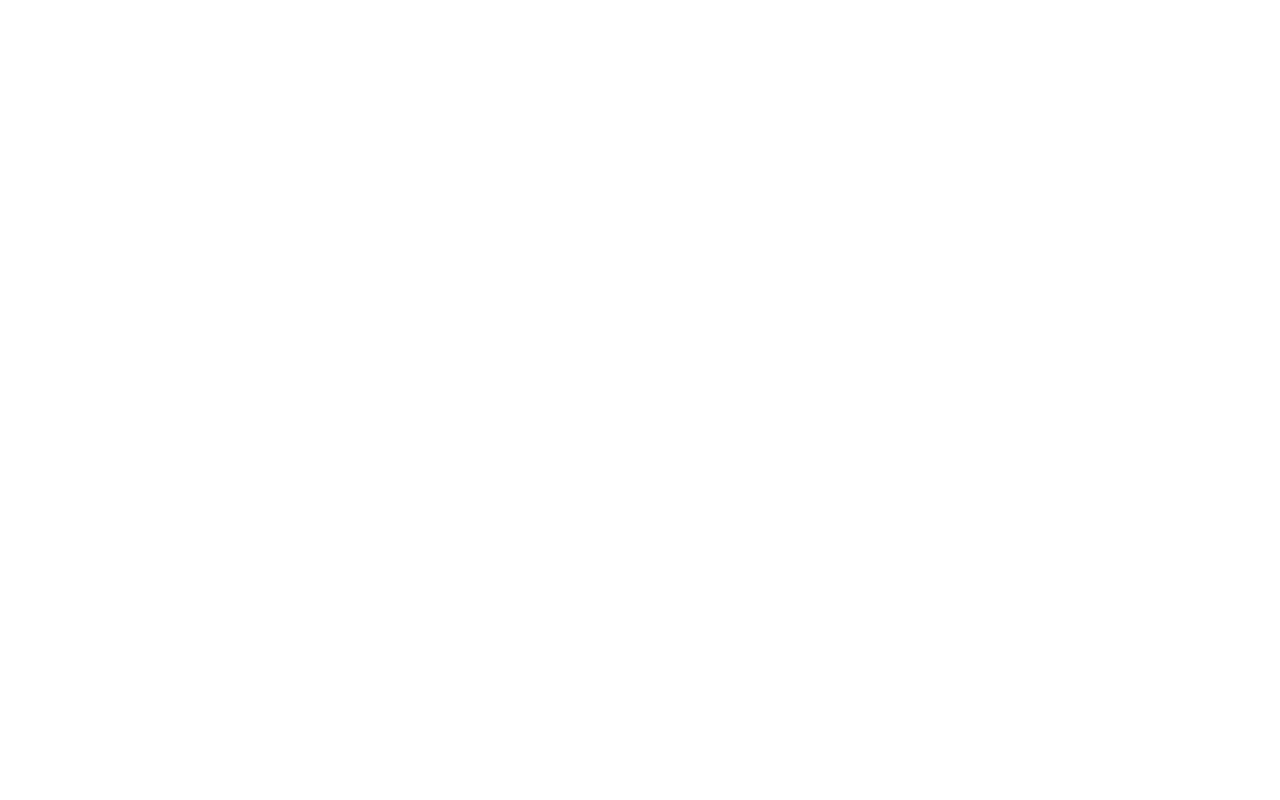
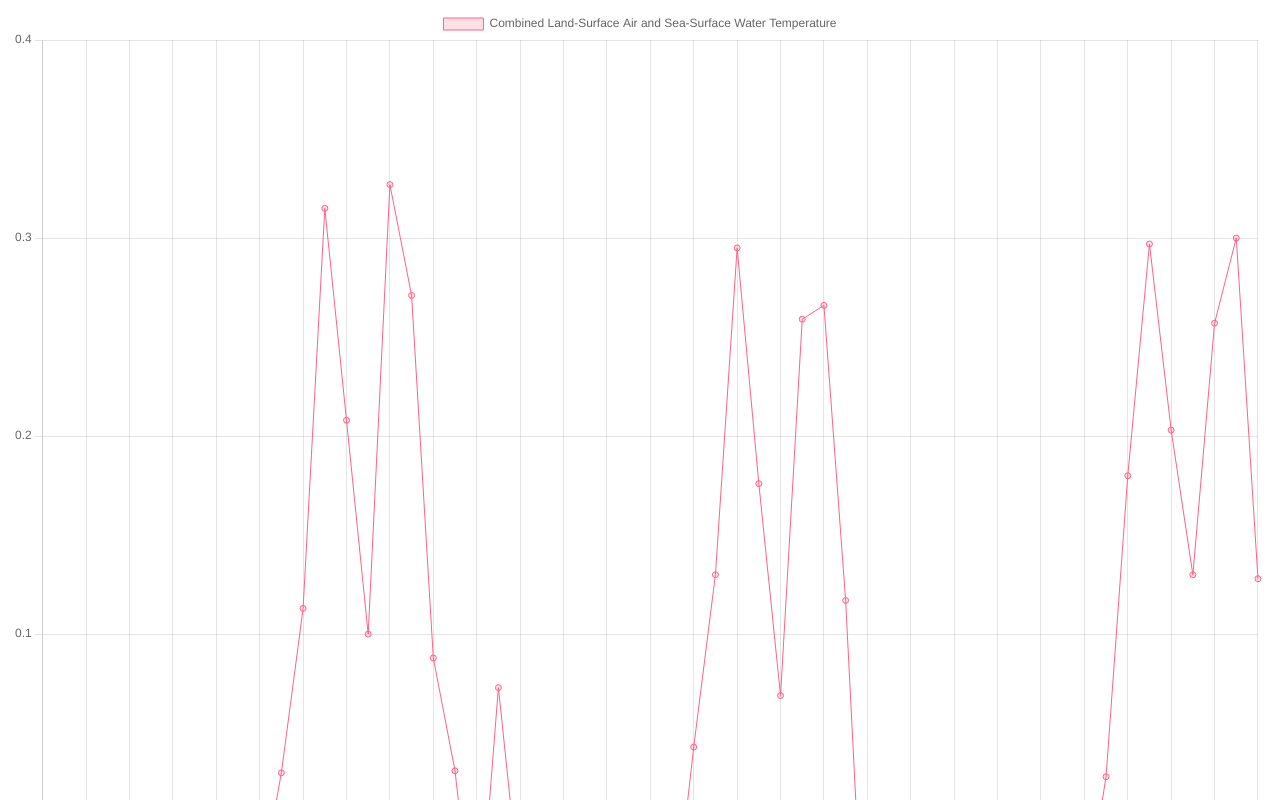
Before and after one commit to IdrissGarfa/Data-and-APIs-JavaScript, a plain HTML site: page part2/index.html in a window 1280 px wide. Shown: the top 800 px of the page. Drawn offline with nearby package versions, Linux system fonts and the light colour scheme.

Commit message:
graphing with chart.js

```diff
--- a/part2/data.csv
+++ b/part2/data.csv
@@ -1,3 +1,58 @@
 Year,Glob,N.Hemi,S.Hemi,24N-90N,24S-24N,90S-24S,64N-90N,44N-64N,24N-44N,EQU-24N,24S-EQU,44S-24S,64S-44S,90S-64S
 2003, -0.134, -0.293,  0.026, -0.465, -0.006,  0.028, -1.184, -0.248, -0.369, -0.035,  0.022, -0.126,  0.164,  0.220
 2004, -0.181, -0.263, -0.099, -0.391, -0.119, -0.054, -1.303, -0.238, -0.188, -0.072, -0.165, -0.094,  0.026, -0.095
+2005, -0.021, -0.066,  0.024, -0.121,  0.024,  0.018, -0.292,  0.123, -0.227,  0.017,  0.032, -0.145,  0.034,  0.478
+2006, -0.080, -0.080, -0.080, -0.090, -0.107, -0.034, -0.191, -0.070, -0.070, -0.066, -0.148, -0.090, -0.038,  0.142
+2007, -0.063, -0.050, -0.076,  0.011, -0.133, -0.044,  0.022,  0.155, -0.089, -0.142, -0.124, -0.124, -0.111,  0.331
+2008, -0.181, -0.223, -0.138, -0.187, -0.250, -0.082, -0.601, -0.021, -0.161, -0.277, -0.223, -0.034, -0.031, -0.328
+2009, -0.033, -0.110,  0.044, -0.228,  0.051,  0.050, -0.322, -0.434, -0.059,  0.067,  0.036, -0.004,  0.098,  0.117
+2010,  0.007,  0.058, -0.045,  0.021,  0.057, -0.075,  0.259, -0.074,  0.005,  0.114, -0.000, -0.102,  0.091, -0.324
+2011, -0.096, -0.127, -0.066, -0.080, -0.263,  0.110,  0.198, -0.125, -0.143, -0.197, -0.329, -0.010,  0.095,  0.497
+2012, -0.061, -0.086, -0.035, -0.054, -0.086, -0.034,  0.240, -0.190, -0.061, -0.134, -0.037, -0.056, -0.004, -0.027
+2013, -0.031, -0.095,  0.033, -0.112, -0.027,  0.045, -0.443, -0.063, -0.034, -0.069,  0.015,  0.048,  0.007,  0.110
+2014,  0.030,  0.042,  0.017,  0.009,  0.045,  0.029, -0.173,  0.098,  0.010,  0.091, -0.001,  0.108, -0.009, -0.130
+2015,  0.113,  0.189,  0.038,  0.145,  0.233, -0.078, -0.366,  0.346,  0.182,  0.254,  0.212,  0.108, -0.111, -0.570
+2016,  0.315,  0.402,  0.228,  0.475,  0.372,  0.079,  1.186,  0.307,  0.349,  0.292,  0.452,  0.066, -0.024,  0.323
+2017,  0.208,  0.253,  0.164,  0.291,  0.167,  0.180,  0.253,  0.270,  0.317,  0.196,  0.138,  0.198,  0.194,  0.099
+2018,  0.100,  0.097,  0.103,  0.131,  0.019,  0.177,  0.134, -0.016,  0.228,  0.046, -0.008,  0.142,  0.103,  0.434
+2019,  0.327,  0.366,  0.288,  0.409,  0.336,  0.232,  0.773,  0.446,  0.263,  0.302,  0.370,  0.267,  0.008,  0.578
+2020,  0.271,  0.411,  0.131,  0.559,  0.190,  0.092,  0.761,  0.748,  0.367,  0.190,  0.190, -0.019,  0.125,  0.359
+2021,  0.088,  0.191, -0.014,  0.316, -0.037,  0.028, -0.040,  0.308,  0.441,  0.004, -0.078,  0.057,  0.037, -0.079
+2003,  0.031, -0.122,  0.183, -0.318,  0.189,  0.168, -0.970, -0.030, -0.292,  0.171,  0.206, -0.013,  0.385,  0.277
+2004, -0.066, -0.146,  0.014, -0.288,  0.019,  0.042, -1.365, -0.047, -0.089,  0.067, -0.028, -0.005,  0.174, -0.081
+2005,  0.073,  0.040,  0.105, -0.002,  0.111,  0.096, -0.170,  0.301, -0.148,  0.104,  0.118, -0.086,  0.145,  0.543
+2006, -0.032, -0.038, -0.026, -0.048, -0.068,  0.032, -0.211,  0.039, -0.051, -0.022, -0.113, -0.038,  0.074,  0.161
+2007, -0.029, -0.016, -0.042,  0.055, -0.118,  0.006,  0.095,  0.200, -0.055, -0.121, -0.114, -0.108, -0.021,  0.404
+2008, -0.171, -0.212, -0.129, -0.167, -0.247, -0.073, -0.529,  0.004, -0.161, -0.279, -0.214, -0.058,  0.026, -0.314
+2009, -0.061, -0.195,  0.074, -0.357,  0.032,  0.113, -0.712, -0.511, -0.136,  0.047,  0.016,  0.002,  0.176,  0.319
+2010, -0.001,  0.038, -0.040,  0.001,  0.038, -0.055,  0.205, -0.054, -0.030,  0.093, -0.018, -0.088,  0.151, -0.365
+2011, -0.090, -0.125, -0.056, -0.078, -0.260,  0.125,  0.194, -0.100, -0.154, -0.195, -0.326, -0.017,  0.164,  0.470
+2012, -0.063, -0.076, -0.050, -0.031, -0.097, -0.051,  0.320, -0.163, -0.059, -0.144, -0.049, -0.046, -0.005, -0.156
+2013, -0.054, -0.123,  0.014, -0.141, -0.061,  0.041, -0.534, -0.113, -0.029, -0.096, -0.026,  0.028,  0.022,  0.122
+2014,  0.043,  0.064,  0.023,  0.026,  0.072,  0.022, -0.136,  0.056,  0.060,  0.121,  0.024,  0.125, -0.042, -0.160
+2015,  0.130,  0.239,  0.022,  0.203,  0.274, -0.134, -0.203,  0.406,  0.204,  0.292,  0.257,  0.133, -0.307, -0.591
+2016,  0.295,  0.406,  0.183,  0.489,  0.367,  0.005,  1.301,  0.275,  0.360,  0.283,  0.451,  0.028, -0.164,  0.272
+2017,  0.176,  0.241,  0.110,  0.291,  0.141,  0.107,  0.296,  0.256,  0.312,  0.166,  0.116,  0.167,  0.014,  0.113
+2018,  0.069,  0.085,  0.053,  0.115,  0.016,  0.094,  0.198, -0.069,  0.210,  0.040, -0.009,  0.135, -0.122,  0.403
+2019,  0.259,  0.312,  0.206,  0.347,  0.307,  0.107,  0.698,  0.388,  0.204,  0.258,  0.355,  0.250, -0.297,  0.486
+2020,  0.266,  0.433,  0.100,  0.589,  0.196,  0.037,  0.835,  0.733,  0.412,  0.198,  0.194,  0.013, -0.099,  0.383
+2021,  0.117,  0.226,  0.009,  0.317,  0.056, -0.001, -0.197,  0.277,  0.515,  0.090,  0.022,  0.106, -0.156, -0.011Annual Temperature Anomalies (deg C) GHCNv4/ERSSTv5 vs. 2007-2016
+2003, -0.099, -0.144, -0.053, -0.236,  0.012, -0.109, -0.574, -0.100, -0.215, -0.006,  0.031, -0.179,  0.068, -0.255
+2004, -0.182, -0.234, -0.130, -0.352, -0.078, -0.151, -1.604, -0.129, -0.091, -0.057, -0.098, -0.143,  0.059, -0.654
+2005, -0.040, -0.037, -0.044, -0.062, -0.008, -0.062, -0.081,  0.142, -0.186,  0.001, -0.017, -0.132,  0.013,  0.014
+2006, -0.081, -0.077, -0.085, -0.091, -0.074, -0.079, -0.336, -0.025, -0.057, -0.055, -0.094, -0.110,  0.022, -0.199
+2007, -0.053, -0.039, -0.068,  0.052, -0.167, -0.007,  0.044,  0.238, -0.064, -0.174, -0.160, -0.126, -0.101,  0.599
+2008, -0.175, -0.211, -0.138, -0.160, -0.255, -0.082, -0.533, -0.007, -0.138, -0.287, -0.223, -0.098, -0.085, -0.017
+2009, -0.062, -0.168,  0.045, -0.299,  0.047,  0.030, -0.651, -0.481, -0.070,  0.028,  0.066, -0.022, -0.024,  0.333
+2010,  0.004,  0.007,  0.001, -0.052,  0.053, -0.005,  0.150, -0.219, -0.013,  0.096,  0.011,  0.009,  0.030, -0.140
+2011, -0.108, -0.147, -0.070, -0.090, -0.260,  0.075,  0.281, -0.146, -0.173, -0.232, -0.288,  0.019,  0.008,  0.434
+2012, -0.071, -0.077, -0.064, -0.033, -0.106, -0.061,  0.146, -0.153, -0.015, -0.143, -0.070, -0.062,  0.020, -0.234
+2013, -0.041, -0.093,  0.012, -0.128, -0.052,  0.062, -0.524, -0.039, -0.060, -0.041, -0.064,  0.004,  0.053,  0.251
+2014,  0.028,  0.026,  0.029, -0.000,  0.036,  0.044, -0.032,  0.055, -0.024,  0.066,  0.007,  0.099,  0.009, -0.067
+2015,  0.180,  0.285,  0.076,  0.240,  0.325, -0.073, -0.067,  0.399,  0.240,  0.353,  0.298,  0.127,  0.007, -0.934
+2016,  0.297,  0.415,  0.179,  0.470,  0.378,  0.015,  1.186,  0.352,  0.317,  0.333,  0.424,  0.049,  0.084, -0.224
+2017,  0.203,  0.286,  0.120,  0.314,  0.184,  0.117,  0.455,  0.297,  0.282,  0.244,  0.124,  0.136,  0.176, -0.083
+2018,  0.130,  0.145,  0.115,  0.167,  0.044,  0.207,  0.076,  0.007,  0.296,  0.112, -0.024,  0.174,  0.202,  0.337
+2019,  0.257,  0.319,  0.196,  0.340,  0.265,  0.165,  0.640,  0.352,  0.238,  0.288,  0.241,  0.121,  0.221,  0.190
+2020,  0.300,  0.466,  0.134,  0.597,  0.232,  0.093,  0.841,  0.737,  0.432,  0.269,  0.196, -0.042,  0.219,  0.277
+2021,  0.128,  0.250,  0.007,  0.343,  0.026,  0.050, -0.037,  0.271,  0.507,  0.110, -0.058,  0.096,  0.149, -0.317
--- a/part2/index.html
+++ b/part2/index.html
@@ -5,10 +5,43 @@
     <meta http-equiv="X-UA-Compatible" content="IE=edge">
     <meta name="viewport" content="width=device-width, initial-scale=1.0">
     <title>Data and APIs 2</title>
+    <script src="https://cdn.jsdelivr.net/npm/chart.js@3.8.0/dist/chart.min.js"></script>
 </head>
 <body>
+
+    <canvas id="chart" width="400" height="400"></canvas>
     <script>
-        getData();
+
+    const xlabels = [];
+    const ytemps = [];
+
+    chartIt();
+
+    async function chartIt() {
+        await getData();
+        const ctx = document.getElementById('chart').getContext('2d');
+        const myChart = new Chart(ctx, {
+            type: 'line',
+            data: {
+                labels: xlabels,
+                datasets: [{
+                    label: 'Combined Land-Surface Air and Sea-Surface Water Temperature',
+                    data: ytemps,
+                    fill: false,
+                    backgroundColor:'rgba(255, 99, 132, 0.2)',
+                    borderColor:'rgba(255, 99, 132, 1)',
+                    borderWidth: 1
+                }]
+            },
+            options: {
+                scales: {
+                    y: {
+                        beginAtZero: true
+                    }
+                }
+            }
+        });
+    }
 
     async function getData() {
         const response = await fetch('data.csv');
@@ -19,10 +52,15 @@
         table.forEach(row => {
             const columns = row.split(',');
             const year = columns[0];
-                const temp = columns[1]
+            xlabels.push(year);
+            // console.log(xlabels);
+            const temp = columns[1];
+            ytemps.push(temp);
+            // console.log(ytemps);
             console.log(year, temp);
         })
     }
+
     </script>
 </body>
 </html>
```
Lines whose indentation alone changed are shown as unchanged.
